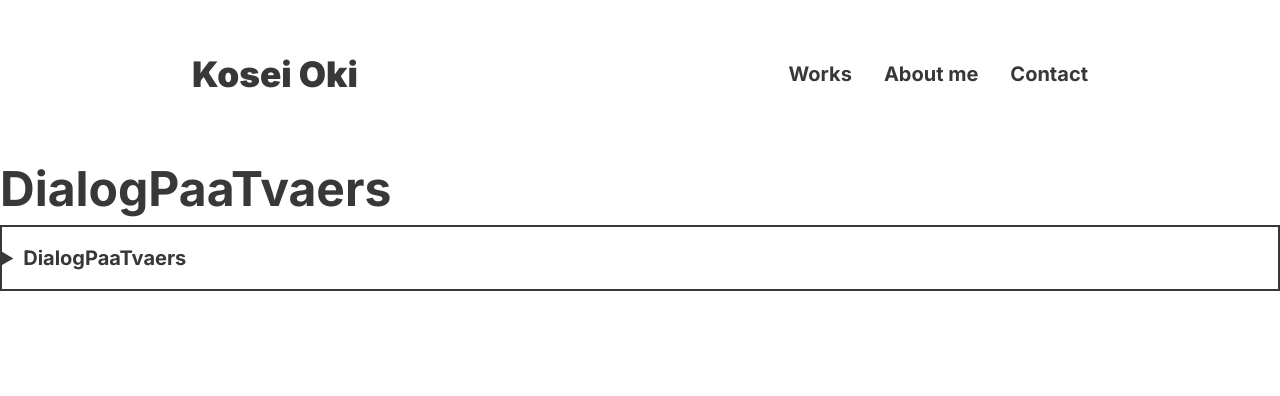
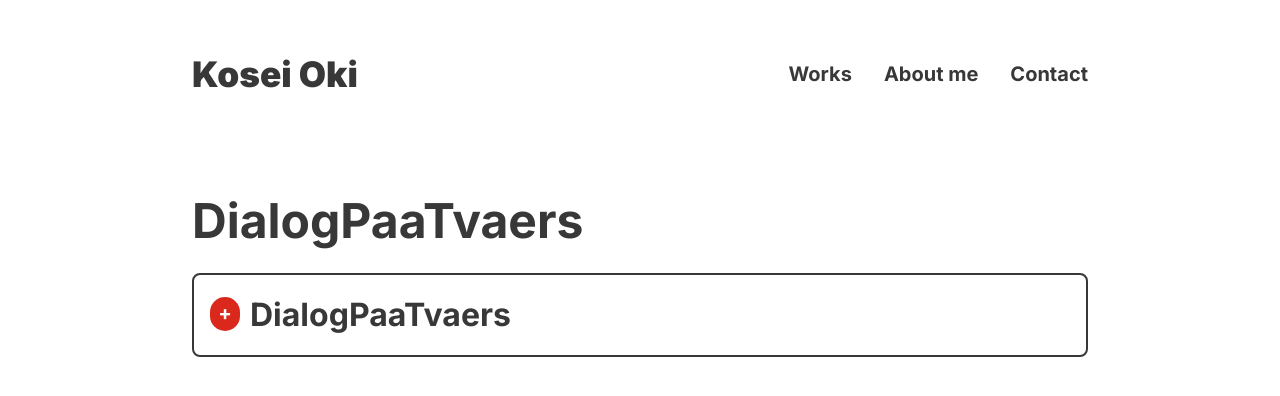
Before and after one commit to Koseioki/koseioki, a React (Vite) app: page /dialog-paa-tvaers in a window 1280 px wide. Shown: the top 396 px of the page. Built offline with nearby package versions, Linux system fonts and the light colour scheme.

Commit message:
added accordion

```diff
--- a/src/Accordion.css
+++ b/src/Accordion.css
@@ -1,13 +1,44 @@
 details{
     border: 0.125rem solid var(--text);
-    padding: 1rem 0;
+    border-radius: 0.5rem;
+    margin: 1rem 0;
+    padding: 1rem;
 }
+
 summary{
     cursor: pointer;
     font-size: 1.25rem;
     font-weight: bold;
+    display: flex;
+    align-items: center;
     /* outline: none; */
 }
+
+summary::-webkit-details-marker {
+    display: none
+}
+
+summary:before {
+    background: #da291c;
+    border-color: #da291c;
+    border-radius: 15px;
+    content: "+";
+    color: #fff;
+    float: left;
+    font-size: 1em;
+    font-weight: bold;
+    margin: -2px 10px 0 0;
+    padding: 1px 0 3px 0;
+    text-align: center;
+    width: 30px;
+}
+
+details[open] summary:before {
+    content: "-";
+}
+
+
+
 
 .content{
     margin: 1rem 0;
--- a/src/Accordion.jsx
+++ b/src/Accordion.jsx
@@ -4,7 +4,7 @@ function Accordion ({ summary, content }) {
 
   return (
     <details>
-        <summary>{summary}</summary>
+        <summary><h2>{summary} </h2></summary>
         <div className="content">{content}</div>
     </details>
   );
--- a/src/DialogPaaTvaers.jsx
+++ b/src/DialogPaaTvaers.jsx
@@ -6,7 +6,8 @@ function DialogPaaTvaers(){
         <>
         <Header />
 
-      <main id="main-content">
+
+        <main id="main-content" className="page-width section-margin-padding" >
 
             <h1>DialogPaaTvaers</h1>
             <Accordion
```
